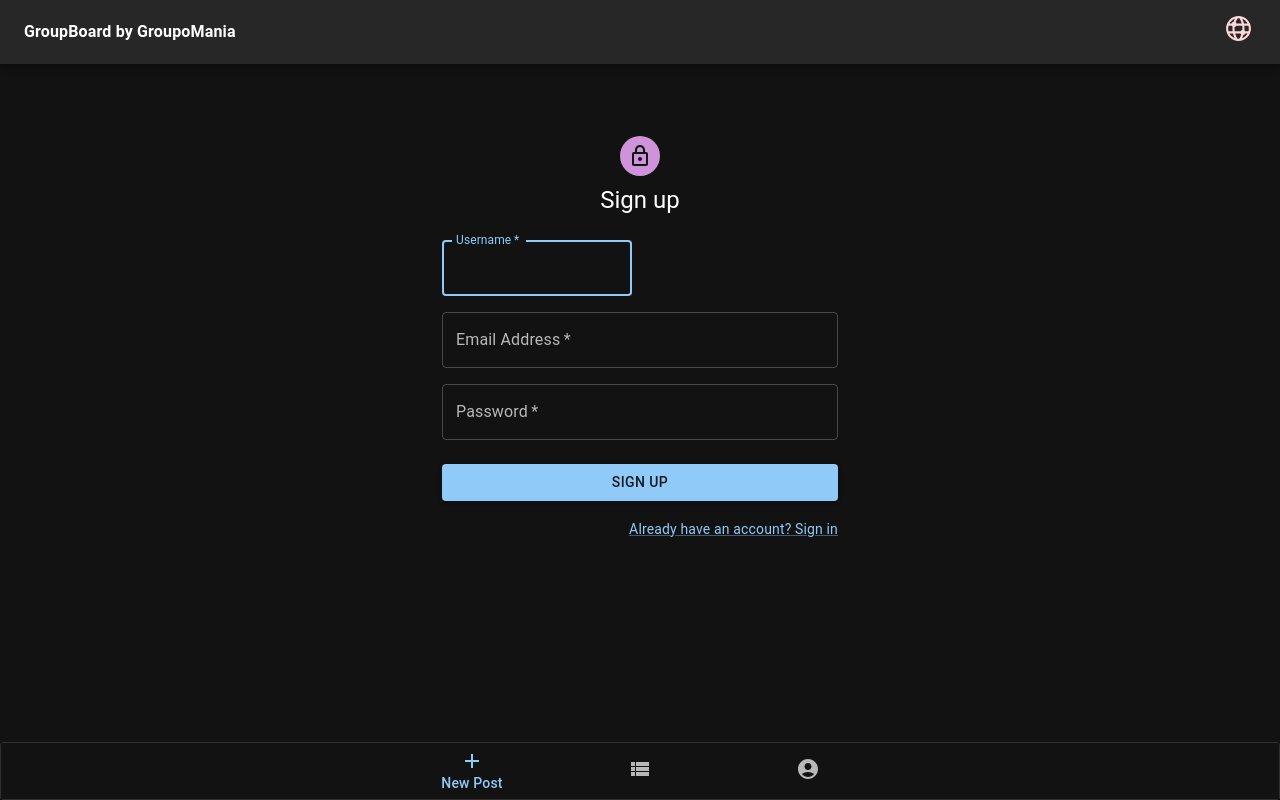
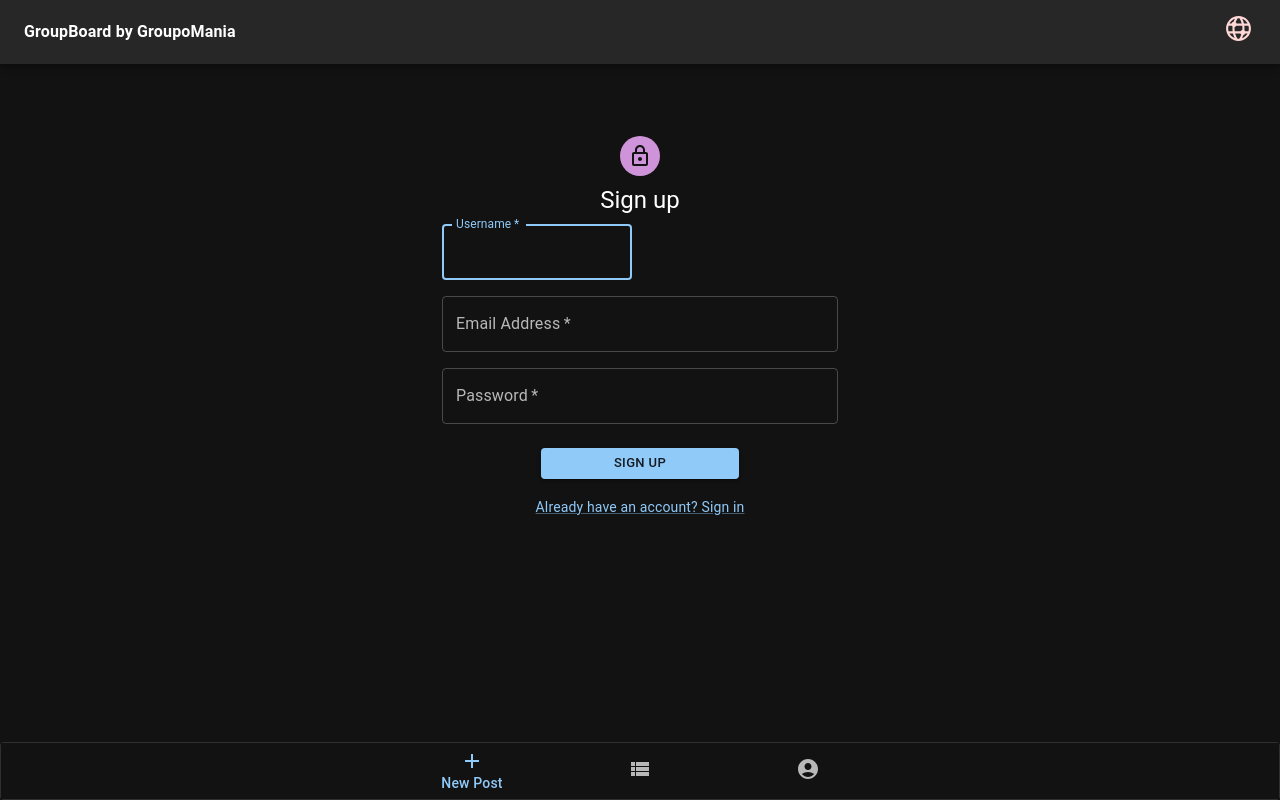
Before and after one commit to w3dd1e/groupomania-client, a React (Vite) app: page /signup in a window 1280 px wide. Built offline with nearby package versions, Linux system fonts and the light colour scheme.

Commit message:
Move sign up functon to action, & notify on success

```diff
--- a/src/components/SignUp.jsx
+++ b/src/components/SignUp.jsx
@@ -1,64 +1,79 @@
-import Avatar from "@mui/material/Avatar";
-import Button from "@mui/material/Button";
-import CssBaseline from "@mui/material/CssBaseline";
-import TextField from "@mui/material/TextField";
-import Link from "@mui/material/Link";
-import Grid from "@mui/material/Grid";
-import Box from "@mui/material/Box";
-import LockOutlinedIcon from "@mui/icons-material/LockOutlined";
-import Typography from "@mui/material/Typography";
-import Container from "@mui/material/Container";
-import { redirect } from "react-router-dom";
+import Avatar from '@mui/material/Avatar';
+import Button from '@mui/material/Button';
+import CssBaseline from '@mui/material/CssBaseline';
+import TextField from '@mui/material/TextField';
+import Link from '@mui/material/Link';
+import Grid from '@mui/material/Grid';
+import Box from '@mui/material/Box';
+import LockOutlinedIcon from '@mui/icons-material/LockOutlined';
+import Typography from '@mui/material/Typography';
+import Container from '@mui/material/Container';
+import { redirect, Form } from 'react-router-dom';
 
-export default function SignUp() {
-  const handleSubmit = async (event) => {
-    event.preventDefault();
+export const action = async () => {
+	const data = await new FormData(document.querySelector('form'));
+
 	//Convert FormData to JSON
-    const data = new FormData(event.currentTarget);
 	const formDataObj = {};
 	data.forEach((value, key) => (formDataObj[key] = value));
 	const json = JSON.stringify(formDataObj);
 
 	try {
-      const response = await fetch("http://localhost:3000/auth/signup", {
-        method: "POST",
+		const response = await fetch('http://localhost:3000/auth/signup', {
+			method: 'POST',
 			body: json,
 			headers: {
-          Accept: "application/json",
-          "Content-Type": "application/json",
+				Accept: 'application/json',
+				'Content-Type': 'application/json',
 			},
 		});
 		if (!response.ok) {
-        let invalidDiv = document.getElementById("invalidUser");
-        invalidDiv.innerHTML = "<p>There was an error.</p>";
+			let invalidDiv = document.getElementById('invalidUser');
+			invalidDiv.innerHTML = '<p>There was an error.</p>';
 
 			throw new Error(response.status);
 		}
 		if (response.ok) {
-        return redirect("/login");
+			confirm(
+				'You have successfully signed up! Please log in to continue.'
+			);
+			return redirect('/login');
 		}
 	} catch (error) {
-      console.log("There was a problem with the fetch operation.", error);
+		console.log('There was a problem with the fetch operation.', error);
 	}
 };
+
+export default function SignUp() {
 	return (
 		<Container component='main' maxWidth='xs'>
 			<CssBaseline />
 			<Box
 				sx={{
 					marginTop: 8,
-          display: "flex",
-          flexDirection: "column",
-          alignItems: "center",
+					display: 'flex',
+					flexDirection: 'column',
+					alignItems: 'center',
 				}}
 			>
-        <Avatar sx={{ m: 1, bgcolor: "secondary.main" }}>
+				<Avatar sx={{ m: 1, bgcolor: 'secondary.main' }}>
 					<LockOutlinedIcon />
 				</Avatar>
 				<Typography component='h1' variant='h5'>
 					Sign up
 				</Typography>
-        <Box component='form' noValidate onSubmit={handleSubmit} sx={{ mt: 3 }}>
+				<Box
+					component={Form}
+					method='post'
+					noValidate
+					sx={{
+						mt: 1,
+						display: 'flex',
+						flexDirection: 'column',
+						alignItems: 'center',
+						width: 1,
+					}}
+				>
 					<Grid container spacing={2}>
 						<Grid item xs={12} sm={6}>
 							<TextField
@@ -96,13 +111,16 @@ export default function SignUp() {
 					</Grid>
 					<Button
 						type='submit'
-            fullWidth
 						variant='contained'
-            sx={{ mt: 3, mb: 2 }}
+						size='small'
+						sx={{ mt: 3, mb: 2, width: 0.5 }}
 					>
 						Sign Up
 					</Button>
-          <Grid container justifyContent='flex-end'>
+					<Grid
+						container
+						sx={{ display: 'flex', justifyContent: 'center' }}
+					>
 						<Grid item>
 							<Link href='login' variant='body2'>
 								Already have an account? Sign in
--- a/src/main.jsx
+++ b/src/main.jsx
@@ -1,28 +1,28 @@
-import React from "react";
-import ReactDOM from "react-dom/client";
-import { createBrowserRouter, RouterProvider } from "react-router-dom";
-import App from "./pages/App";
-import ErrorPage from "./pages/ErrorPage";
-import SignIn, { action as loginAction } from "./components/SignIn";
-import SignUp from "./components/SignUp";
-import Feed from "./components/PostList";
+import React from 'react';
+import ReactDOM from 'react-dom/client';
+import { createBrowserRouter, RouterProvider } from 'react-router-dom';
+import App from './pages/App';
+import ErrorPage from './pages/ErrorPage';
+import SignIn, { action as loginAction } from './components/SignIn';
+import SignUp, { action as signUpAction } from './components/SignUp';
+import Feed from './components/PostList';
 import Profile, {
 	loader as profileLoader,
 	action as deleteProfileAction,
-} from "./components/Profile";
-import NewPost, { action as newAction } from "./components/NewPost";
-import EditProfile from "./components/EditProfile";
-import Delete from "./components/Delete";
+} from './components/Profile';
+import NewPost, { action as newAction } from './components/NewPost';
+import EditProfile from './components/EditProfile';
+import Delete from './components/Delete';
 import Post, {
 	loader as postLoader,
 	action as deletePostAction,
-} from "./components/Post";
+} from './components/Post';
 
-import "./index.css";
+import './index.css';
 
 const router = createBrowserRouter([
 	{
-    path: "/",
+		path: '/',
 		element: <App />,
 		errorElement: <ErrorPage />,
 
@@ -33,55 +33,56 @@ const router = createBrowserRouter([
 				children: [
 					{ index: true, element: <SignIn /> },
 					{
-            path: "login",
+						path: 'login',
 						element: <SignIn />,
 						action: loginAction,
 					},
 					{
-            path: "signup",
+						path: 'signup',
 						element: <SignUp />,
+						action: signUpAction,
 					},
 					{
-            path: "feed",
+						path: 'feed',
 						element: <Feed />,
 					},
 					{
-            path: "newPost",
+						path: 'newPost',
 						element: <NewPost />,
 						action: newAction,
 					},
 					{
-            path: "post/:postId",
+						path: 'post/:postId',
 						element: <Post />,
 						loader: postLoader,
 						children: [
 							{
-                path: "delete",
+								path: 'delete',
 								action: deletePostAction,
 							},
 						],
 					},
 					{
-            path: "profile/:userId",
+						path: 'profile/:userId',
 						element: <Profile />,
 						loader: profileLoader,
 						children: [
 							{
-                path: "delete",
+								path: 'delete',
 								action: deleteProfileAction,
 							},
 						],
 					},
 
-          { path: "editProfile", element: <EditProfile /> },
-          { path: "deleteAccount", element: <Delete /> },
+					{ path: 'editProfile', element: <EditProfile /> },
+					{ path: 'deleteAccount', element: <Delete /> },
 				],
 			},
 		],
 	},
 ]);
 
-ReactDOM.createRoot(document.getElementById("root")).render(
+ReactDOM.createRoot(document.getElementById('root')).render(
 	<React.StrictMode>
 		<RouterProvider router={router} />
 	</React.StrictMode>
```
Lines whose indentation alone changed are shown as unchanged.
